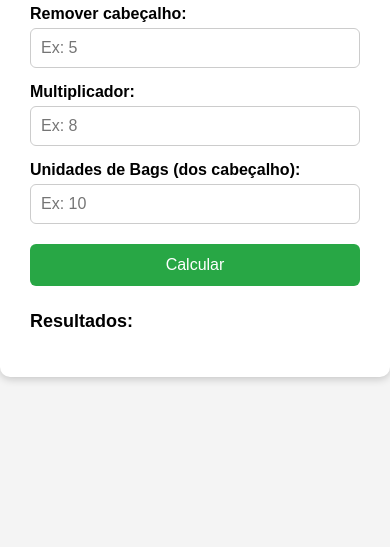
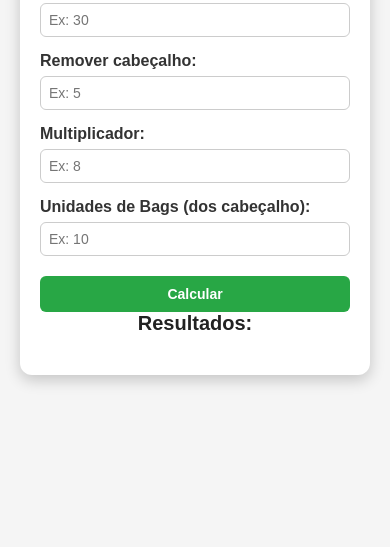
Before and after one commit to ProgramadorSHark/projeto-paletes-bags, a plain HTML site: page index.html in a window 390 px wide. Shown: the part 337-884 px from the top of the page. After the commit the page ends 844 px from the top, so only its background shows below. Drawn offline with Linux system fonts and the light colour scheme.

Commit message:
Update styles.css

```diff
--- a/styles.css
+++ b/styles.css
@@ -1,65 +1,101 @@
+/* Reset básico */
+* {
+    margin: 0;
+    padding: 0;
+    box-sizing: border-box;
+  }
+
   body {
     font-family: Arial, sans-serif;
-    background-color: #f4f4f4;
+    background-color: #f5f5f5;
     display: flex;
+    align-items: center;
     justify-content: center;
-    align-items: flex-start;
-    padding-top: 40px;
-    height: 100vh;
-    margin: 0;
+    min-height: 100vh;
+    padding: 20px;
   }
 
+  /* Container principal */
   .container {
-    background-color: white;
+    background-color: #fff;
     padding: 30px;
-    border-radius: 10px;
-    box-shadow: 0 2px 8px rgba(0,0,0,0.2);
-    width: 350px;
+    border-radius: 12px;
+    box-shadow: 0 5px 15px rgba(0, 0, 0, 0.2);
+    max-width: 400px;
+    width: 100%;
   }
 
-h1 {
+  /* Título */
+  h2 {
     text-align: center;
     margin-bottom: 20px;
+    color: #222;
   }
 
+  /* Inputs e selects */
   label {
+    font-weight: bold;
+    margin-top: 15px;
     display: block;
-    margin-top: 15px;
-    margin-bottom: 5px;
-    font-weight: bold;
+    color: #333;
   }
 
-input, select {
+  input,
+  select {
     width: 100%;
     padding: 10px;
+    margin-top: 6px;
     border: 1px solid #ccc;
     border-radius: 6px;
     font-size: 16px;
-    box-sizing: border-box;
   }
 
+  /* Botão */
   button {
+    margin-top: 20px;
     width: 100%;
-    margin-top: 20px;
     padding: 12px;
-    font-size: 16px;
+    background-color: #28a745;
     color: white;
-    background-color: #28a745;
+    font-weight: bold;
     border: none;
     border-radius: 6px;
+    font-size: 16px;
     cursor: pointer;
+    transition: background-color 0.3s ease;
   }
 
   button:hover {
     background-color: #218838;
   }
 
-h2 {
+  /* Resultados */
+  #resultado {
     margin-top: 25px;
-    font-size: 18px;
+    padding-top: 15px;
+    border-top: 1px solid #ccc;
+    color: #222;
+    font-size: 16px;
   }
 
-p {
-    font-size: 16px;
-    margin: 5px 0;
+  /* Responsividade */
+  @media (max-width: 500px) {
+    .container {
+      padding: 20px;
     }
+
+    h2 {
+      font-size: 20px;
+    }
+
+    input,
+    select {
+      font-size: 14px;
+      padding: 8px;
+    }
+
+    button {
+      font-size: 14px;
+      padding: 10px;
+    }
+  }
```
Lines whose indentation alone changed are shown as unchanged.
